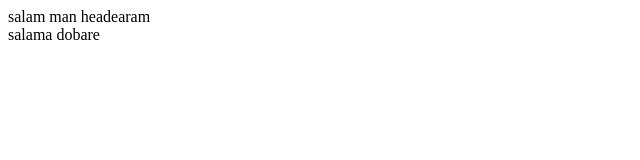
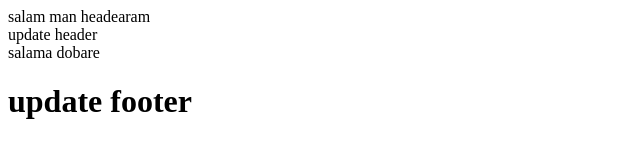
Before and after one commit to alireza7al/test_git, a plain HTML site: page index.html in a window 1280 px wide. Shown: the whole page, without its empty margins (0-640 px from the left). Drawn offline with Linux system fonts and the light colour scheme.

Commit message:
update footer and header

```diff
--- a/index.html
+++ b/index.html
@@ -9,9 +9,11 @@
 <body>
 
     <header>salam man headearam</header>
+    <div>update header</div>
 
 
     <footer>salama dobare</footer>
+    <h1>update footer</h1>
 
 </body>
 </html>
```
